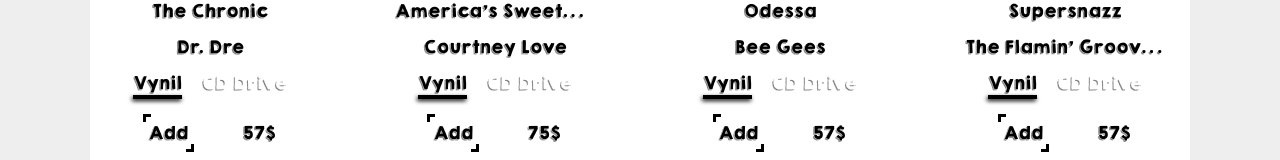
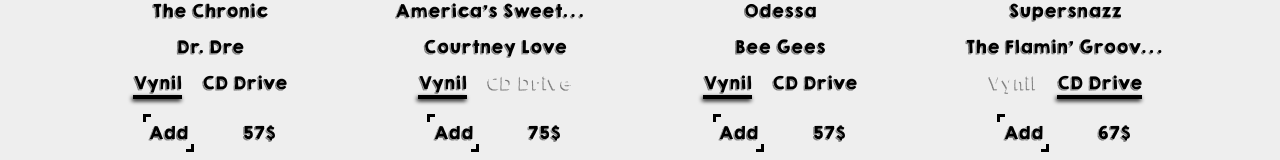
Before and after one commit to memp4/good-music, a React (Create React App) app: page / in a window 1280 px wide. Shown: the part 349-509 px from the top of the page. Built offline with nearby package versions, Linux system fonts and the light colour scheme; data requests are answered from the project's data file; a web font is replaced by a local one.

Commit message:
- Made dynamic format list - Added function to change active format - Added animation to active class in css

```diff
--- a/public/db.json
+++ b/public/db.json
@@ -30,7 +30,7 @@
             "title": "Supersnazz",
             "artist": "The Flamin' Groovies",
             "format": [1],
-            "price": 57
+            "price": 67
         },
         {
             "id": 4,
@@ -38,7 +38,7 @@
             "title": "Parliament",
             "artist": "Mothership Connection",
             "format": [0, 1],
-            "price": 57
+            "price": 53
         },
         {
             "id": 5,
@@ -46,7 +46,7 @@
             "title": "Return to the 36 Chambers: The Dirty Version",
             "artist": "Ol’ Dirty Bastard",
             "format": [0, 1],
-            "price": 57
+            "price": 70
         }
     ]
 }
--- a/src/Main.jsx
+++ b/src/Main.jsx
@@ -11,7 +11,7 @@
             .then(jsonArr => setMusicItemsArr(jsonArr));
     }, []);
 
-    const musicItemsToRender = musicItemsArr.map(({id, img, title, artist, format, price}) => (
+    const musicItemsToRender = musicItemsArr.map(({ id, img, title, artist, format, price }) => (
         <MusicItem
             key={id}
             img={img}
--- a/src/components/MusicItem.jsx
+++ b/src/components/MusicItem.jsx
@@ -1,6 +1,25 @@
 import React from 'react';
+import {useState} from 'react';
 
 const MusicItem = ({ img, title, artist, format, price }) => {
+    const [activeFormat, setActiveFormat] = useState(format[0]);
+
+    const changeActiveFormat = (e, index) => {
+        if (!e.target.className.includes("disabled")) {
+            setActiveFormat(index);
+        }
+    }
+
+    const formats = ["Vynil", "CD Drive"];
+    const formatList = formats.map((formatName, index) => {
+            const isDisabled = format.includes(index) ? "" : "disabled",
+                isActive = index === activeFormat ? "active" : "";
+            return (<li key={`${formatName}_${index}`}
+                onClick={(e) => {changeActiveFormat(e, index)}}
+                className={isDisabled + isActive}
+                >{formatName}</li>)
+        });
+
     return (
         <div className="item">
             <a href="/">
@@ -9,8 +28,7 @@
             <p className="item-title">{title}</p>
             <p className="item-artist">{artist}</p>
             <ul className="item-format">
-                <li className="active">Vynil</li>
-                <li className="disabled">CD Drive</li>
+                {formatList}
             </ul>
             <div className="item-buy">
                 <span className="button">Add</span>
--- a/src/css/style.css
+++ b/src/css/style.css
@@ -67,7 +67,7 @@
 .container {
     max-width: 1100px;
     margin: 0 auto;
-    background-color: white;
+    background-color: var(--back-color);
 }
 
 main {
@@ -129,6 +129,15 @@
     margin-top: 10px;
 }
 
+@keyframes slide-to-right {
+    from {
+        width: 0;
+    }
+    to {
+        width: 100%;
+    }
+}
+
 .active {
     position: relative;
 }
@@ -142,6 +151,9 @@
     box-shadow: -1px 2px 4px black;
     height: 4px;
     width: 100%;
+    animation-name: slide-to-right;
+    animation-duration: 0.5s;
+    animation-timing-function: ease-in;
 }
 
 .disabled {
@@ -195,6 +207,7 @@
     font-family: "Text solid";
     align-items: center;
     padding-top: 20px;
+    margin-bottom: 40px;
 }
 
 footer ul {
```
